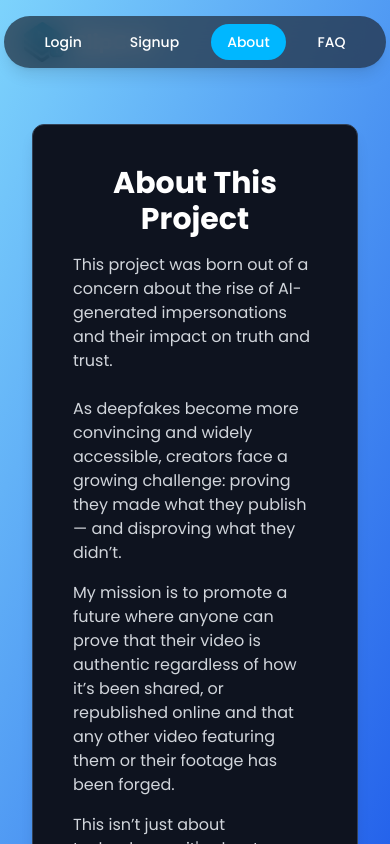
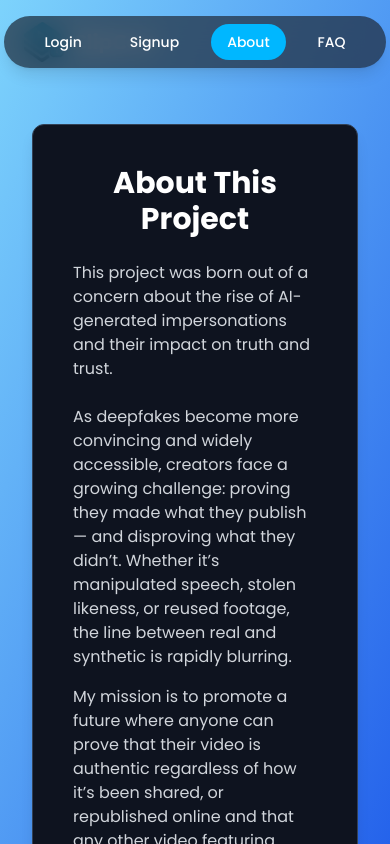
Before and after one commit to Vintr0n/AuthentiClip, a React (Vite) app in the folder frontend/: page /about in a window 390 px wide. Built offline with nearby package versions, Linux system fonts and the light colour scheme.

Commit message:
About v3

```diff
--- a/frontend/src/pages/About.jsx
+++ b/frontend/src/pages/About.jsx
@@ -1,40 +1,43 @@
-import twitterImg from '../assets/twitterExample.png';
+import twitterImg from '../assets/Twitter.png';
 import youtubeImg from '../assets/youtubeExample.png';
 
 export default function About() {
   return (
-    <div className="flex justify-center min-h-screen overflow-y-auto items-start mt-10 px-4">
-      <div className="w-full sm:max-w-2xl bg-[#0e131f] border border-slate-700 p-10 rounded-xl shadow-lg text-white">
-        <h1 className="text-3xl font-bold mb-4 text-center">About This Project</h1>
+    <div className="flex flex-col items-center min-h-screen overflow-y-auto py-10 px-4">
+      <div className="w-full max-w-5xl bg-[#0e131f] border border-slate-700 p-10 rounded-xl shadow-lg text-white mb-10">
+        <h1 className="text-3xl font-bold mb-6 text-center">About This Project</h1>
         <p className="mb-6 text-gray-300">
           This project was born out of a concern about the rise of AI-generated impersonations and their
           impact on truth and trust.
         </p>
         <p className="mb-4 text-gray-300">
           As deepfakes become more convincing and widely accessible, creators face a growing challenge:
-		  proving they made what they publish — and disproving what they didn’t.
+          proving they made what they publish — and disproving what they didn’t. Whether it’s manipulated
+          speech, stolen likeness, or reused footage, the line between real and synthetic is rapidly blurring.
         </p>
         <p className="mb-4 text-gray-300">
-          My mission is to promote a future where anyone can prove that their video is authentic
-		  regardless of how it’s been shared, or republished online and that any other video featuring them or their footage has been forged.
+          My mission is to promote a future where anyone can prove that their video is authentic regardless of
+          how it’s been shared, or republished online and that any other video featuring them or their footage
+          has been forged.
         </p>
         <p className="text-gray-300">
-		          This isn’t just about technology — it's about protecting identity, accountability,
-          and truth in an increasingly synthetic digital world.
-          This project aims to restore clarity in a time of confusion — giving people the tools to stand behind what’s real, and challenge what isn’t.
+          This project aims to restore clarity in a time of confusion — giving people the tools to stand behind
+          what’s real, and challenge what isn’t.
         </p>
-		  <p className="mb-4 text-gray-300">
-          Imagine a standard where trusted voices — journalists, content creators, or public figures — list their
+      </div>
+
+      <div className="w-full max-w-5xl">
+        <h2 className="text-2xl font-semibold mb-4 text-center text-white">What the Future Might Look Like</h2>
+        <p className="mb-4 text-gray-100 text-center px-4">
+          Imagine a standard where trusted voices — journalists, creators, or public figures — list their
           public verification keys directly on their social profiles. Anyone could instantly verify the origin
           of a video, and know with confidence whether it was real or forged.
         </p>
-
-        <div className="mb-6">
-          <img src={twitterImg} alt="Twitter Example" className="w-full rounded-lg border border-slate-600 mb-4" />
-          <img src={youtubeImg} alt="YouTube Example" className="w-full rounded-lg border border-slate-600" />
+        <div className="flex flex-col md:flex-row gap-6 justify-center items-center mt-6 px-4">
+          <img src={twitterImg} alt="Twitter Example" className="w-full max-w-md rounded-lg border border-slate-600" />
+          <img src={youtubeImg} alt="YouTube Example" className="w-full max-w-md rounded-lg border border-slate-600" />
         </div>
-
-        <p className="text-sm text-gray-500 text-center">
+        <p className="text-sm text-gray-300 mt-4 text-center">
           These mockups show what it could look like if platforms supported cryptographic video verification
           as a public standard.
         </p>
```
